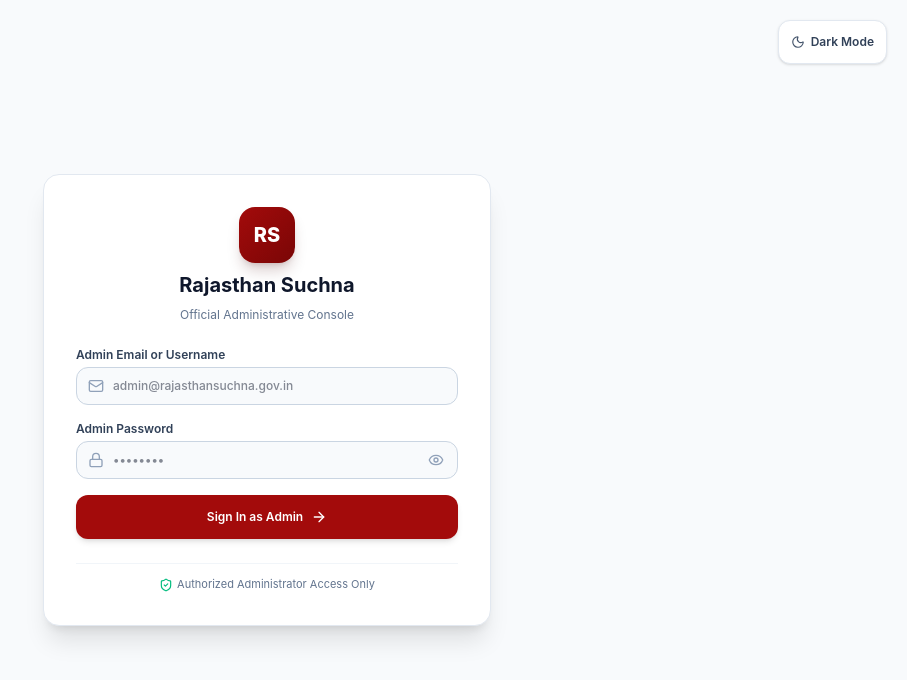
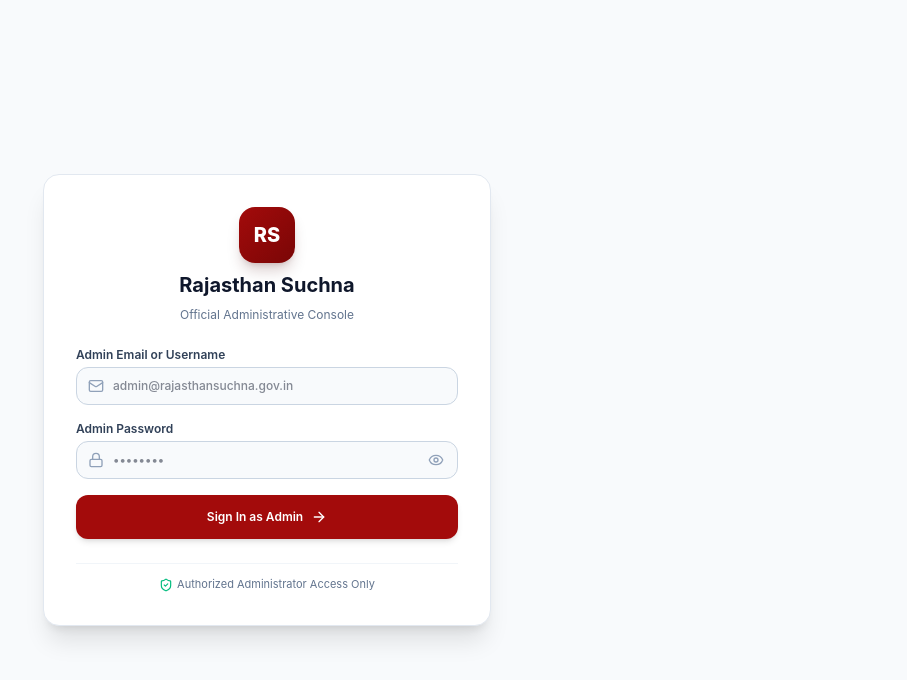
Before and after one commit to tosif121/rajasthansuchna-admin, a Next.js app: page /login in a window 1280 px wide. Shown: the top 680 px of the page, without its empty margins (373-1280 px from the left). Built offline with nearby package versions, Linux system fonts and the light colour scheme.

Commit message:
fix(ui): remove dark mode toggle button from admin login page

```diff
--- a/src/app/login/page.tsx
+++ b/src/app/login/page.tsx
@@ -2,12 +2,10 @@
 
 import React, { useState } from 'react';
 import { useRouter } from 'next/navigation';
-import { ShieldCheck, Lock, Mail, ArrowRight, Sun, Moon, AlertCircle, Eye, EyeOff } from 'lucide-react';
-import { useTheme } from '@/components/theme/ThemeProvider';
+import { ShieldCheck, Lock, Mail, ArrowRight, AlertCircle, Eye, EyeOff } from 'lucide-react';
 
 export default function LoginPage() {
   const router = useRouter();
-  const { theme, toggleTheme } = useTheme();
   const [email, setEmail] = useState('');
   const [password, setPassword] = useState('');
   const [showPassword, setShowPassword] = useState(false);
@@ -50,27 +48,6 @@ export default function LoginPage() {
 
   return (
     <div className="min-h-screen flex items-center justify-center p-4 bg-slate-50 dark:bg-slate-950 transition-colors relative">
-      {/* Theme toggle in top right */}
-      <div className="absolute top-5 right-5">
-        <button
-          type="button"
-          onClick={toggleTheme}
-          className="flex items-center gap-1.5 px-3 py-1.5 text-xs font-semibold rounded-lg bg-white dark:bg-slate-900 text-slate-700 dark:text-slate-300 border border-slate-200 dark:border-slate-800 shadow-sm transition-colors cursor-pointer min-h-[44px]"
-        >
-          {theme === 'dark' ? (
-            <>
-              <Sun className="w-3.5 h-3.5 text-amber-400" />
-              <span>Light Mode</span>
-            </>
-          ) : (
-            <>
-              <Moon className="w-3.5 h-3.5 text-slate-600" />
-              <span>Dark Mode</span>
-            </>
-          )}
-        </button>
-      </div>
-
       <div className="w-full max-w-md bg-white dark:bg-slate-900 border border-slate-200 dark:border-slate-800 rounded-2xl p-6 sm:p-8 shadow-xl space-y-6">
         {/* Brand Header */}
         <div className="text-center space-y-2">
```
